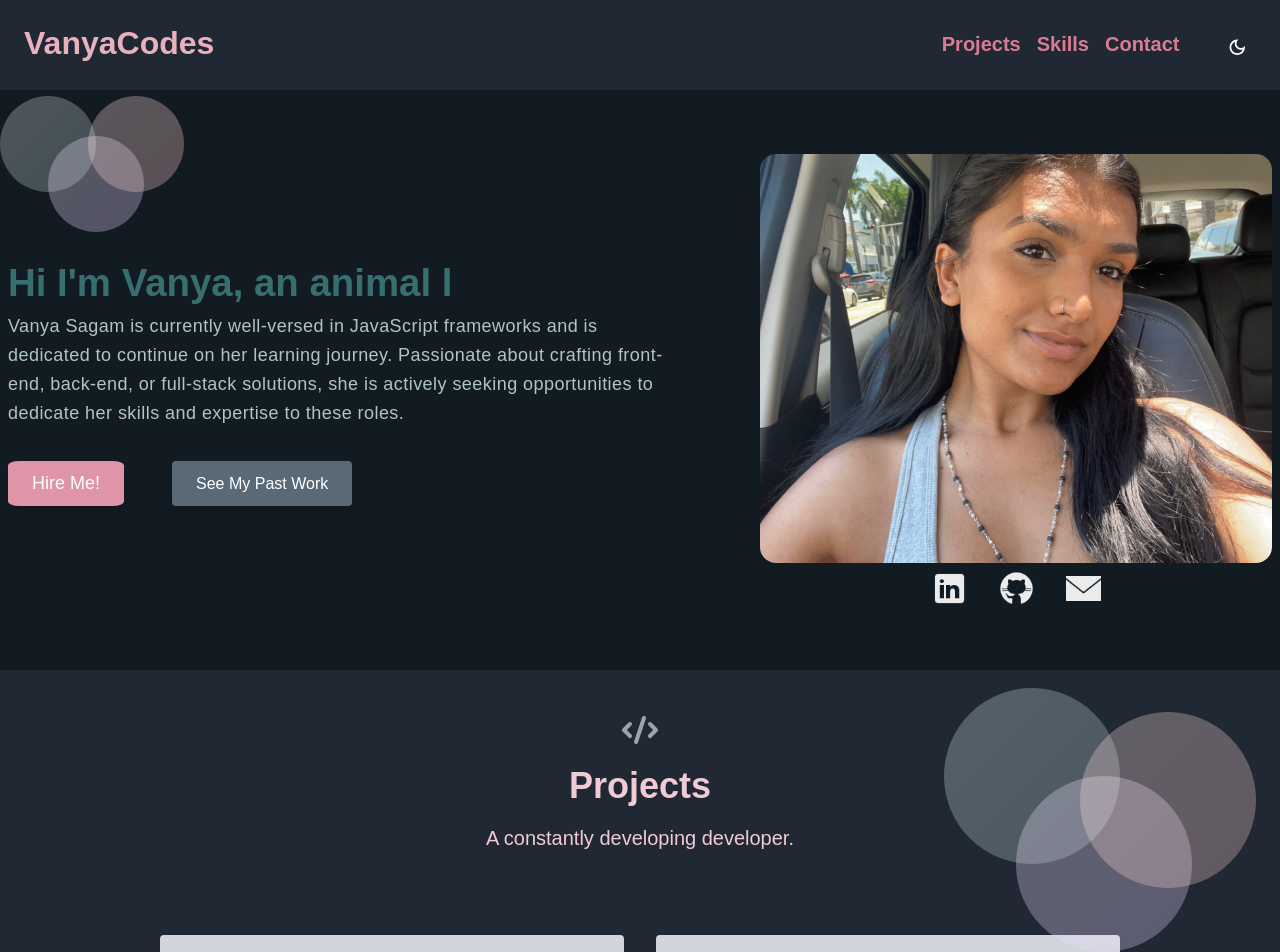
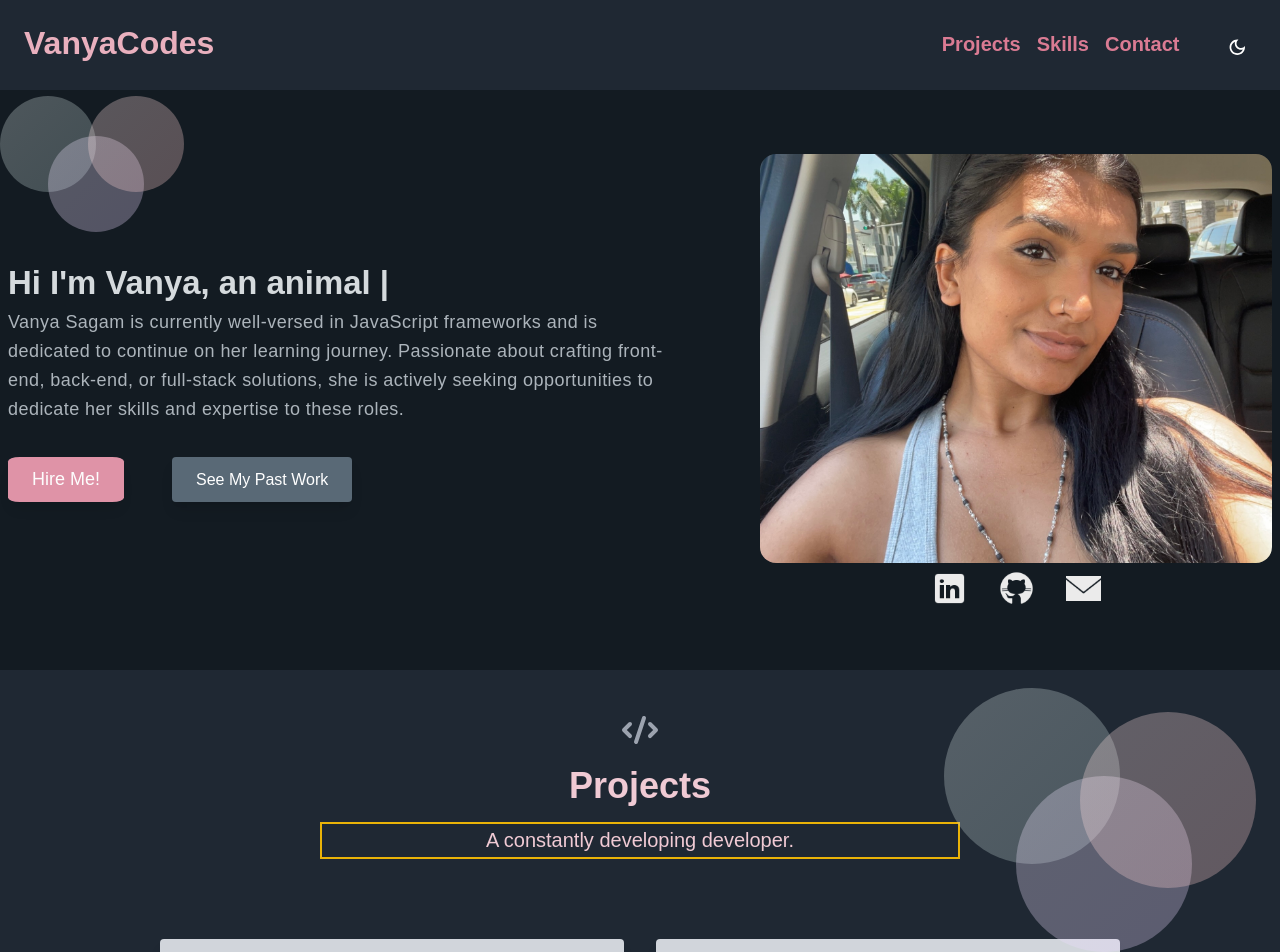
Before and after one commit to vanyajpg/portfolio-under-construction, a React (Create React App) app: page / in a window 1280 px wide. Shown: the top 952 px of the page. Built offline with nearby package versions, Linux system fonts and the light colour scheme.

Commit message:
good for now

```diff
--- a/src/components/about.jsx
+++ b/src/components/about.jsx
@@ -8,7 +8,7 @@ export default function About() {
   const colors = tokens(theme.palette.mode);
 
   const teal = {
-    color: colors.teal[200],
+    color: colors.blue[200],
   };
 
   return (
@@ -44,7 +44,7 @@ export default function About() {
             >
               <a
                 href="#contact"
-                className="inline-flex text-white border-0 py-2 px-6 focus:outline-none hover:bg-pink-500 rounded text-lg items-center "
+                className="inline-flex text-white border-0 py-2 px-6 focus:outline-none hover:bg-pink-400 hover:rounded-lg rounded text-lg items-center "
               >
                 Hire Me!
               </a>
@@ -57,7 +57,7 @@ export default function About() {
                 href="#projects"
                 ml={6}
                 variant="h5"
-                className=" inline-flex border-0 py-3 px-6 focus:outline-none hover:bg-gray-700 hover:text-white rounded text-lg shadow-lg hover:shadow-xl"
+                className=" inline-flex border-0 py-3 px-6 focus:outline-none transform duration-500 hover:bg-gray-700 hover:text-white rounded text-lg shadow-lg hover:shadow-xl"
               >
                 See My Past Work
               </Link>
--- a/src/components/aboutAnimation.jsx
+++ b/src/components/aboutAnimation.jsx
@@ -24,10 +24,10 @@ const AboutAnimation = () => {
       wrapper="span"
       speed={50}
       style={{
-        fontSize: "2.8em",
+        fontSize: "2.4em",
         display: "inline-block",
         fontWeight: "bold",
-        color: colors.teal[500],
+        color: colors.blue[100],
       }}
       repeat={Infinity}
     />
--- a/src/components/projects.jsx
+++ b/src/components/projects.jsx
@@ -25,15 +25,18 @@ export default function Projects() {
           >
             Projects
           </h1>
-          <p className="lg:w-2/3 mx-auto leading-relaxed text-xl" style={pink}>
+          <p
+            className="lg:w-2/3 mx-auto leading-relaxed text-xl  border-2 md:border-purple-500 lg:border-yellow-500"
+            style={pink}
+          >
             A constantly developing developer.
           </p>
         </div>
 
         {/* GRID */}
-        <div className="grid grid-cols-2  gap-8 ">
-          <div className="rounded shadow-lg">
-            <div class="flex justify-between p-4 bg-gray-300 rounded-t">
+        <div className="grid lg:grid-cols-2 gap-8 ">
+          <div className="rounded shadow-lg ">
+            <div class="flex justify-between p-4 bg-gray-300 rounded-t ">
               <h3 class=" font-bold text-lg">MilesTo</h3>
               <div class="flex space-x-2 items-center">
                 <div class="w-3 h-3 bg-red-500 rounded-full"></div>
@@ -41,7 +44,10 @@ export default function Projects() {
                 <div class="w-3 h-3 bg-emerald-500 rounded-full"></div>
               </div>
             </div>
-            <a href="https://tattvajijnasa.com/" className="sm:w-1/2 w-100 ">
+            <a
+              href="https://github.com/vanyajpg/MilesTo"
+              className="sm:w-1/2 w-100 "
+            >
               <div className="flex relative">
                 <img
                   alt="gallery"
@@ -49,7 +55,7 @@ export default function Projects() {
                   style={{ height: "300px" }}
                   src={`../../assets/milesTo.gif`}
                 />
-                <div className="px-8 py-10 relative z-10 w-full border-4 border-gray-800 bg-gray-900 opacity-0 hover:opacity-100">
+                <div className="pb-32 relative z-10 w-full border-4 border-gray-800 bg-gray-900 opacity-0 hover:opacity-100 ">
                   <h2 className="tracking-widest text-sm title-font font-medium text-green-400 mb-1">
                     HTML, TailwindCSS, Embedded JavaScript, MongoDB, Node.js,
                     Express, React
@@ -87,7 +93,7 @@ export default function Projects() {
                   style={{ height: "300px" }}
                   src={`../../assets/tattva.png`}
                 />
-                <div className="px-8 py-10 relative z-10 w-full border-4 border-gray-800 bg-gray-900 opacity-0 hover:opacity-100">
+                <div className="px-8 py-16 relative z-10 w-full border-4 border-gray-800 bg-gray-900 opacity-0 hover:opacity-100">
                   <h2 className="tracking-widest text-sm title-font font-medium text-green-400 mb-1">
                     HTML, CSS, JAVASCRIPT, SCSS
                   </h2>
@@ -132,7 +138,7 @@ export default function Projects() {
                   style={{ height: "300px" }}
                   src={`../../assets/adminthat.png`}
                 />
-                <div className="px-8 py-10 relative z-10 w-full border-4 border-gray-800 bg-gray-900 opacity-0 hover:opacity-100">
+                <div className="px-8 py-16 relative z-10 w-full border-4 border-gray-800 bg-gray-900 opacity-0 hover:opacity-100">
                   <h2 className="tracking-widest text-sm title-font font-medium text-green-400 mb-1">
                     React.js React Pro Sidebar, MaterialUI, MaterialUI DataGrid,
                     FullCalendar, Formik, Yup, & Nivo
@@ -172,7 +178,7 @@ export default function Projects() {
                   style={{ height: "300px" }}
                   src={`../../assets/throughspace.png`}
                 />
-                <div className="px-8 py-10 relative z-10 w-full border-4 border-gray-800 bg-gray-900 opacity-0 hover:opacity-100">
+                <div className="px-8 py-16 relative z-10 w-full border-4 border-gray-800 bg-gray-900 opacity-0 hover:opacity-100">
                   <h2 className="tracking-widest text-sm title-font font-medium text-green-400 mb-1">
                     React.js, TailwindCSS, Node.js, HTML5/CSS3, Javascript ES6
                   </h2>
```
